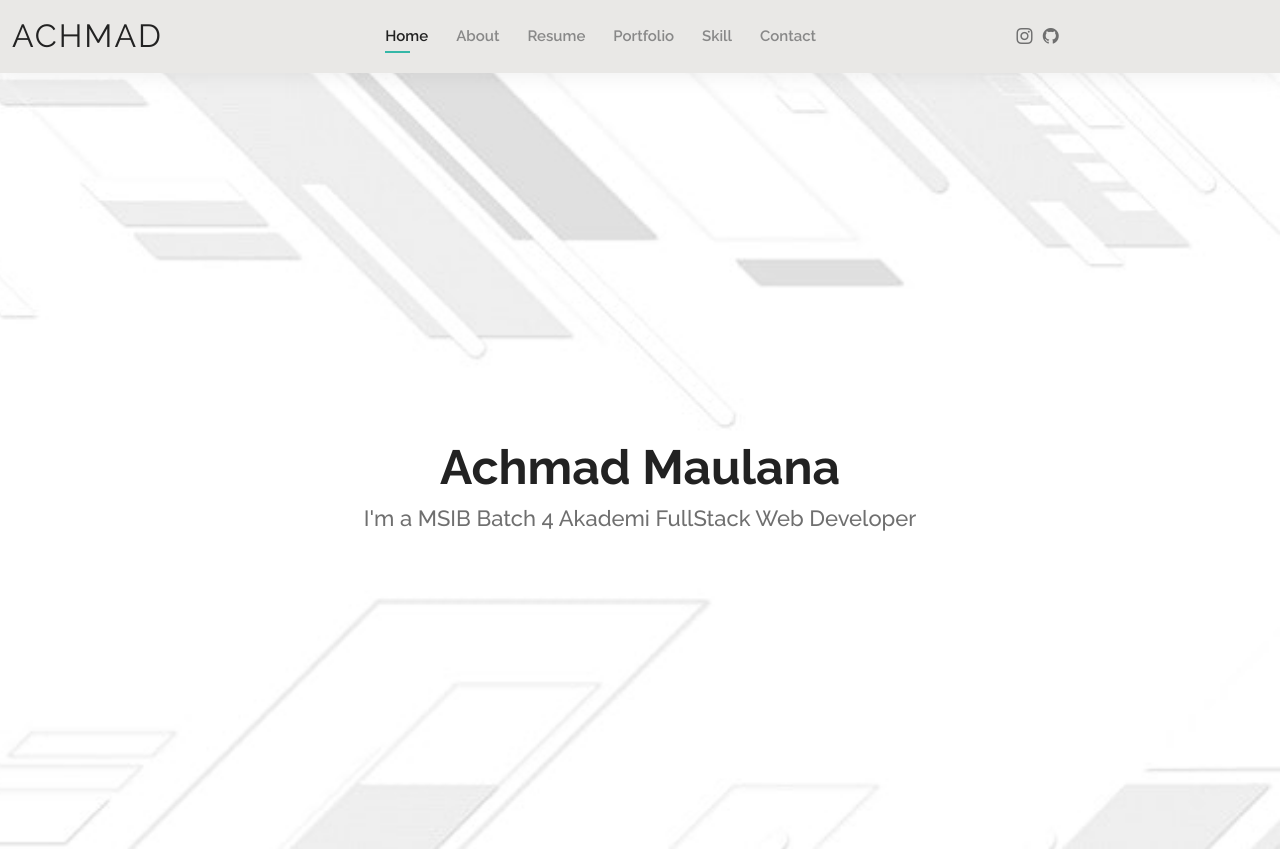
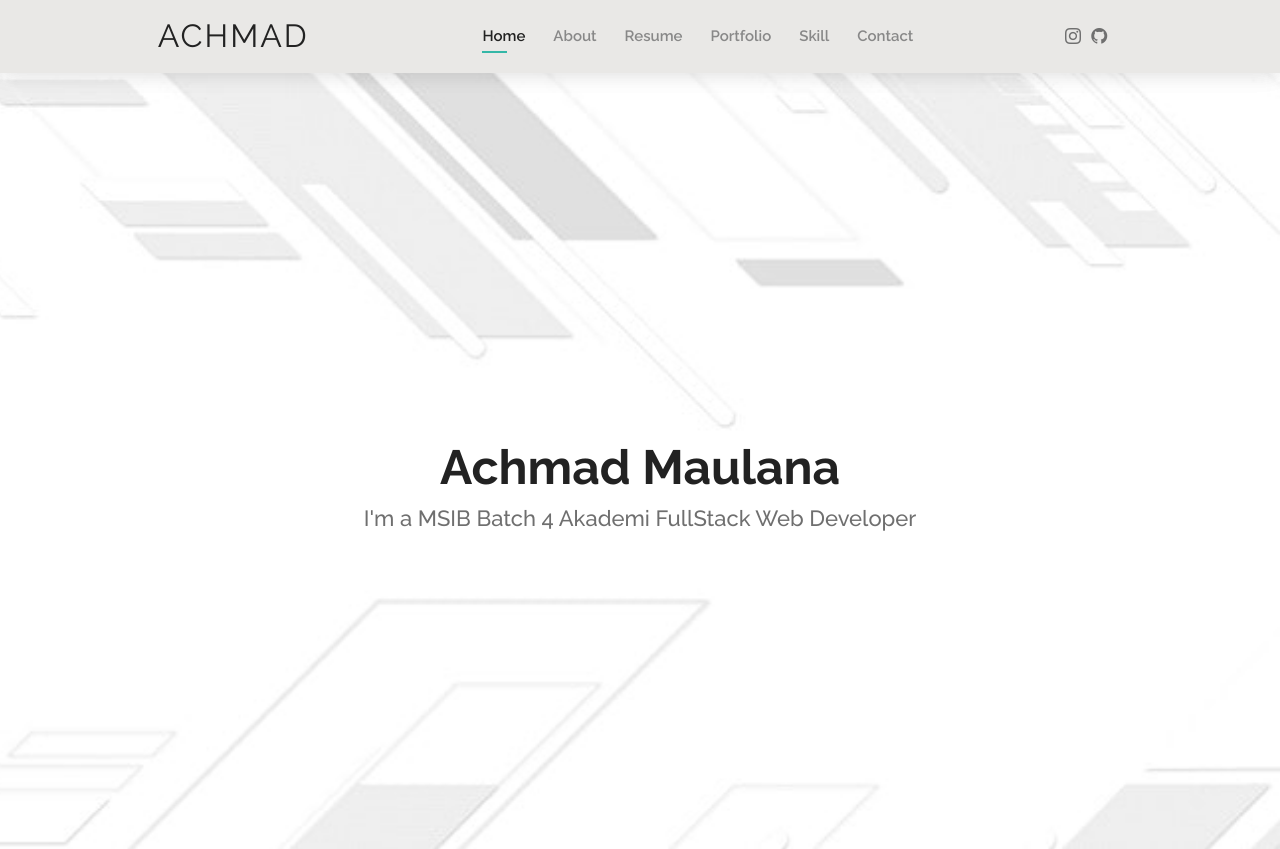
Before and after one commit to achmadmaulana162/Portfolio_Achmad_Maulana, a PHP site: page /index.php?hal=home in a window 1280 px wide. Shown: the top 849 px of the page. Run offline with PHP 8.4, Linux system fonts and the light colour scheme.

Commit message:
Update home.php

```diff
--- a/home.php
+++ b/home.php
@@ -1,4 +1,32 @@
- <!-- ======= Hero Section ======= -->
+<!-- ======= Header ======= -->
+ <header id="header" class="fixed-top">
+    <div class="container-fluid d-flex justify-content-between align-items-center">
+
+      <h4 class="logo me-auto me-lg-0"><a href="index.php?hal=home">Achmad</a></h4>
+      <!-- Uncomment below if you prefer to use an image logo -->
+      <!-- <a href="index.html" class="logo"><img src="assets/img/logo.png" alt="" class="img-fluid"></a>-->
+
+      <nav id="navbar" class="navbar order-last order-lg-0">
+        <ul>
+          <li><a class="active" href="index.php?hal=home">Home</a></li>
+          <li><a href="index.php?hal=about">About</a></li>
+          <li><a href="index.php?hal=resume">Resume</a></li>
+          <li><a href="index.php?hal=portfolio">Portfolio</a></li>
+          <li><a href="index.php?hal=skill">Skill</a></li>
+          <li><a href="index.php?hal=contact">Contact</a></li>
+        </ul>
+        <i class="bi bi-list mobile-nav-toggle"></i>
+      </nav><!-- .navbar -->
+
+      <div class="header-social-links">
+        <a href="https://www.instagram.com/ahmadmaulana10_/?hl=id" class="instagram"><i class="bi bi-instagram"></i></a>
+        <a href="#" class="linkedin"><i class="bi bi-github"></i>
+      </div>
+
+    </div>
+
+  </header><!-- End Header -->
+<!-- ======= Hero Section ======= -->
  <section id="hero" class="d-flex align-items-center">
     <div class="container d-flex flex-column align-items-center" data-aos="zoom-in" data-aos-delay="100">
       <h1>Achmad Maulana</h1>
```
